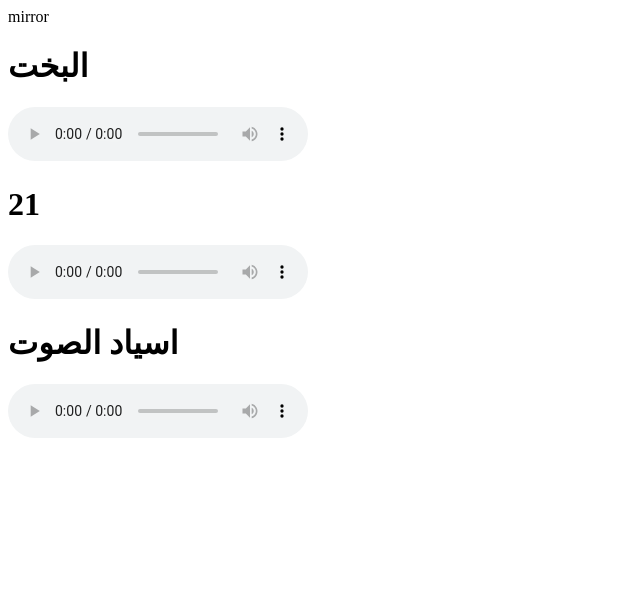
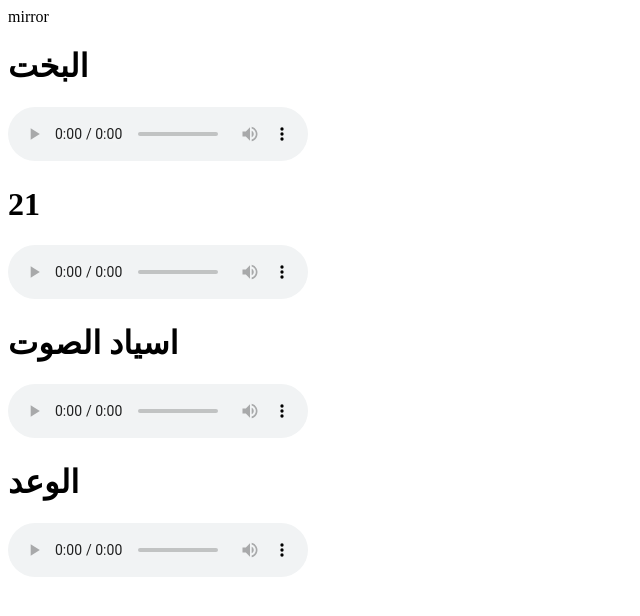
Before and after one commit to Eyadvhc/web1, a plain HTML site: page index.html in a window 1280 px wide. Shown: the whole page, without its empty margins (0-640 px from the left). Drawn offline with Linux system fonts and the light colour scheme.

Commit message:
Update index.html

```diff
--- a/index.html
+++ b/index.html
@@ -19,5 +19,9 @@
     <audio controls>
   <source src="Albumaty.Com_wygz_asyad_alswt.mp3" type="audio/mp3">
         </audio>
+     <h1>الوعد</h1>
+    <audio controls>
+  <source src="ElWa3d-Wegz-MaTb3aa.Com.mp3" type="audio/mp3">
+        </audio>
 </body>
 </html>
```
